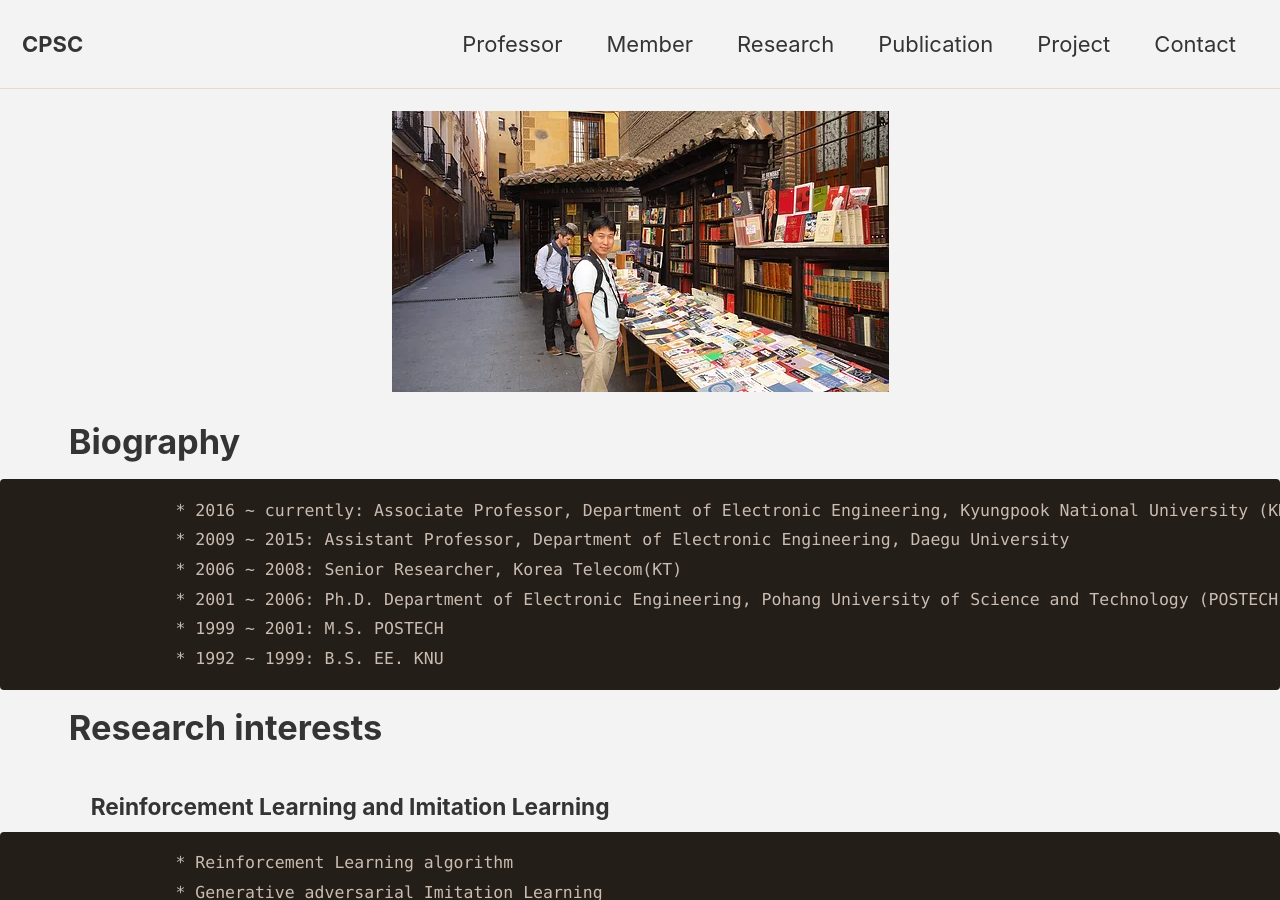
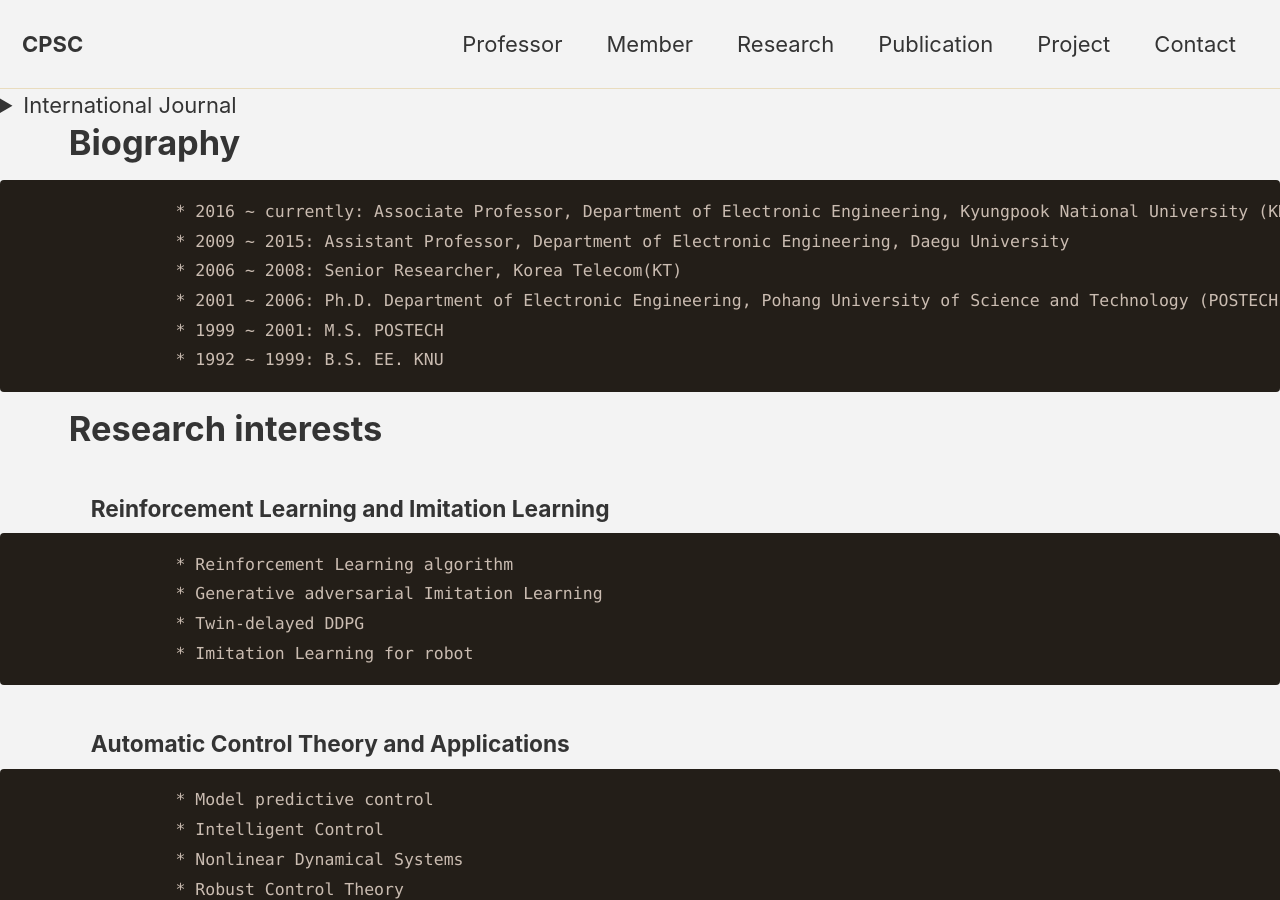
Before and after one commit to CPSC-LAB/CPSC-LAB.github.io, a Jekyll site: the page built from _pages/publications.md, in a window 1280 px wide and 900 px high. Built offline with Jekyll 4.4.1, drawn with Linux system fonts in a browser that asks for light colours; cached includes are drawn as plain includes; our own code applies the rules of GitHub Pages for plain Markdown files.

Commit message:
Update publications.md

```diff
--- a/_pages/publications.md
+++ b/_pages/publications.md
@@ -4,7 +4,11 @@
 classes: wide
 ---
 
-<p align="center"><img src="/assets/images/professor.jpg"></p>
+<details>
+<summary>International Journal</summary>
+<br>
+This is how you dropdown.
+</details>
 
 # 　　Biography
 
```
